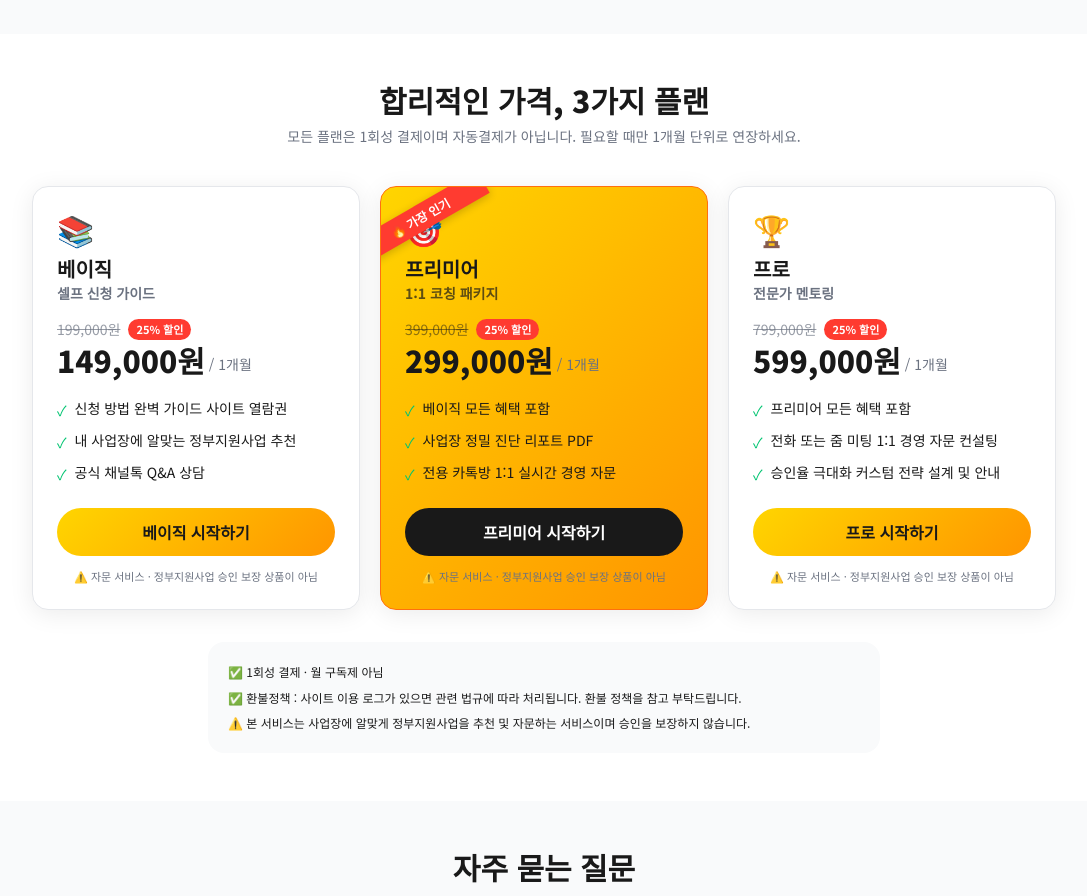
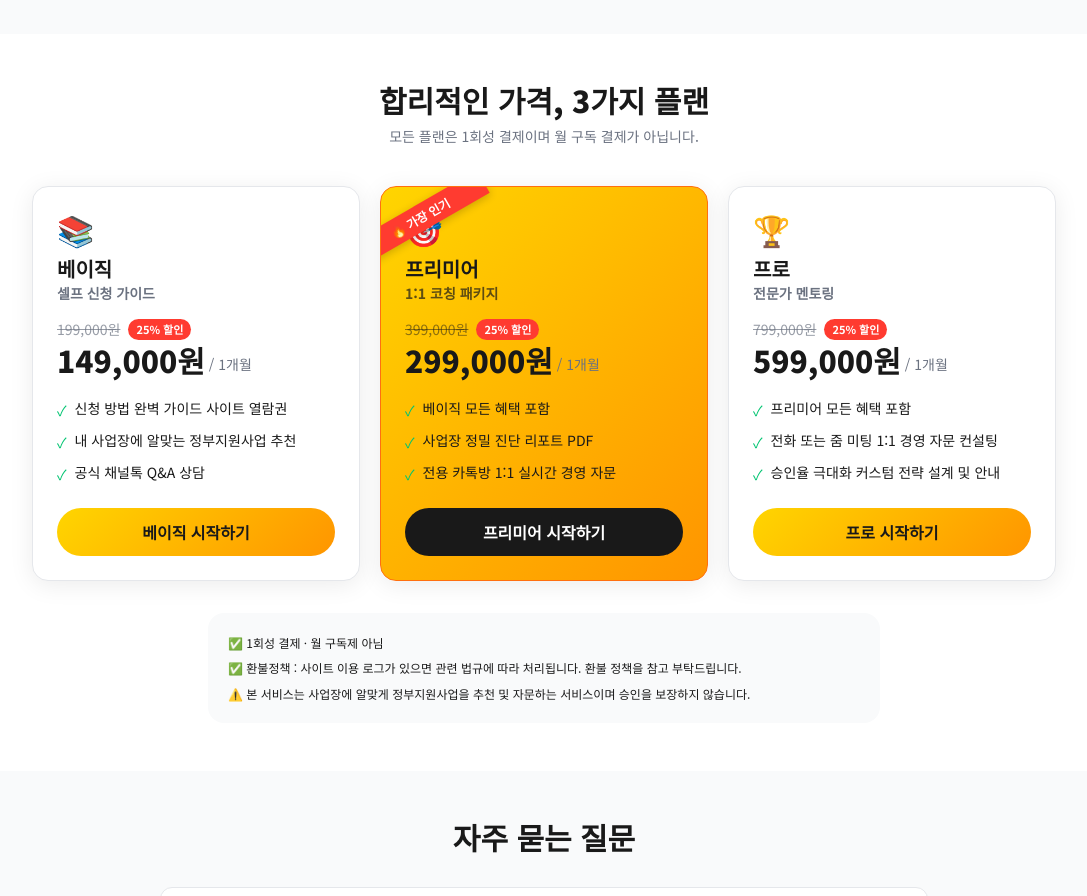
Before and after one commit to ppfa26/PPFA26, a Next.js app: page / in a window 1280 px wide. Shown: the part 1180-2076 px from the top of the page, without its empty margins (96-1183 px from the left). Built offline with nearby package versions, Linux system fonts and the light colour scheme; no server answers; a web font is replaced by a local one.

Commit message:
가격표 부제 문구 수정(월 구독 결제 아님) + 카드 하단 승인보장 경고문구 삭제

```diff
--- a/src/app/page.tsx
+++ b/src/app/page.tsx
@@ -252,8 +252,7 @@ export default function Home() {
               as="p"
               className="mx-auto mt-2 max-w-xl text-center text-sm text-brand-gray"
             >
-              모든 플랜은 1회성 결제이며 자동결제가 아닙니다. 필요할 때만 1개월
-              단위로 연장하세요.
+              모든 플랜은 1회성 결제이며 월 구독 결제가 아닙니다.
             </Editable>
             <div className="mt-10">
               <PricingCards prefix="home" />
--- a/src/app/pricing/page.tsx
+++ b/src/app/pricing/page.tsx
@@ -52,7 +52,7 @@ export default function PricingPage() {
               as="p"
               className="mx-auto mt-3 max-w-xl text-brand-gray"
             >
-              모든 플랜은 1회성 결제이며 자동결제가 아닙니다. 필요할 때만 1개월 단위로 연장하세요.
+              모든 플랜은 1회성 결제이며 월 구독 결제가 아닙니다.
             </Editable>
           </div>
 
--- a/src/components/PricingCards.tsx
+++ b/src/components/PricingCards.tsx
@@ -89,10 +89,6 @@ export default function PricingCards({ prefix = "home" }: { prefix?: string }) {
             >
               {tier.cta}
             </Link>
-
-            <p className="mt-3 break-keep text-center text-[11px] leading-relaxed text-brand-gray">
-              ⚠️ 자문 서비스 · 정부지원사업 승인 보장 상품이 아님
-            </p>
           </div>
         ))}
       </div>
```
